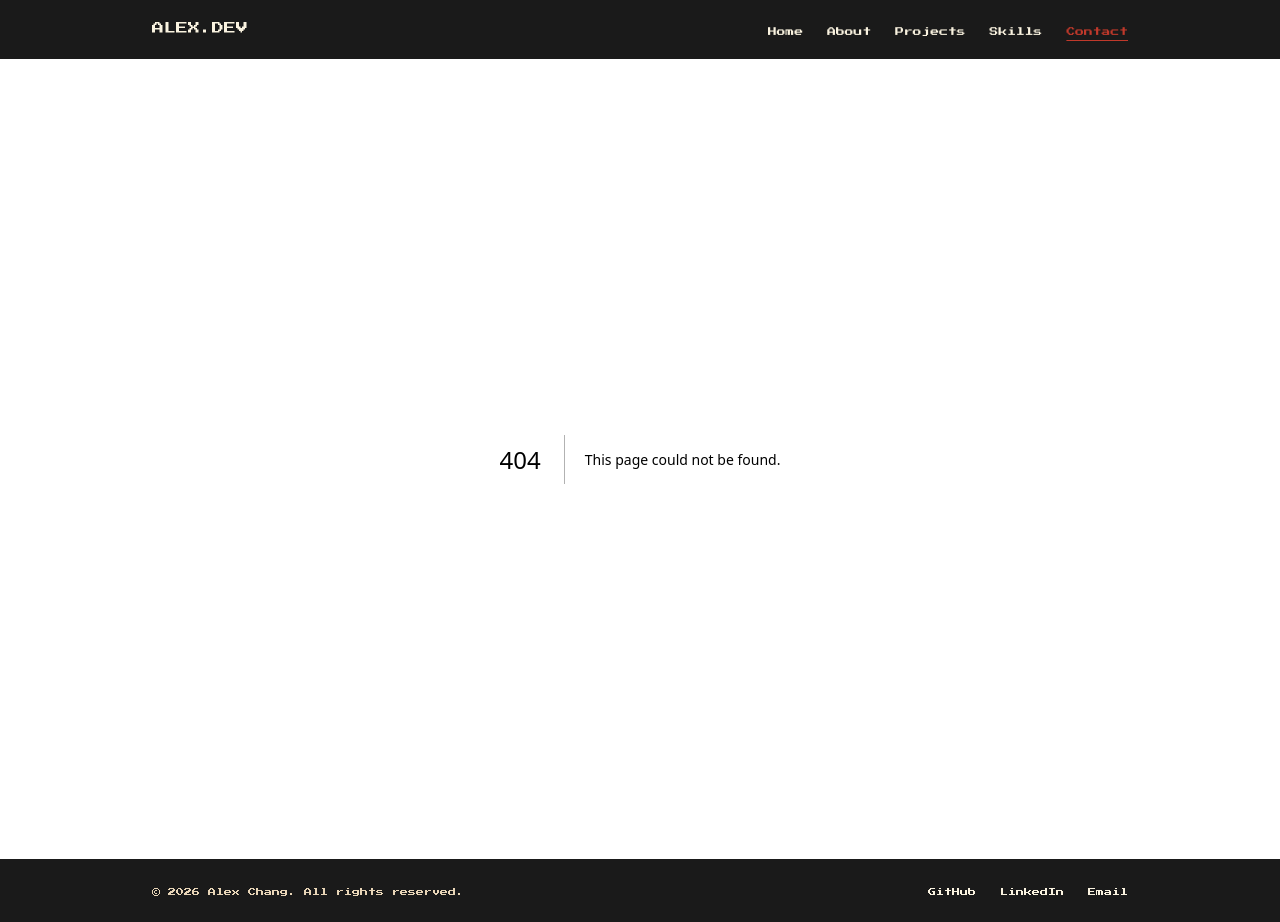
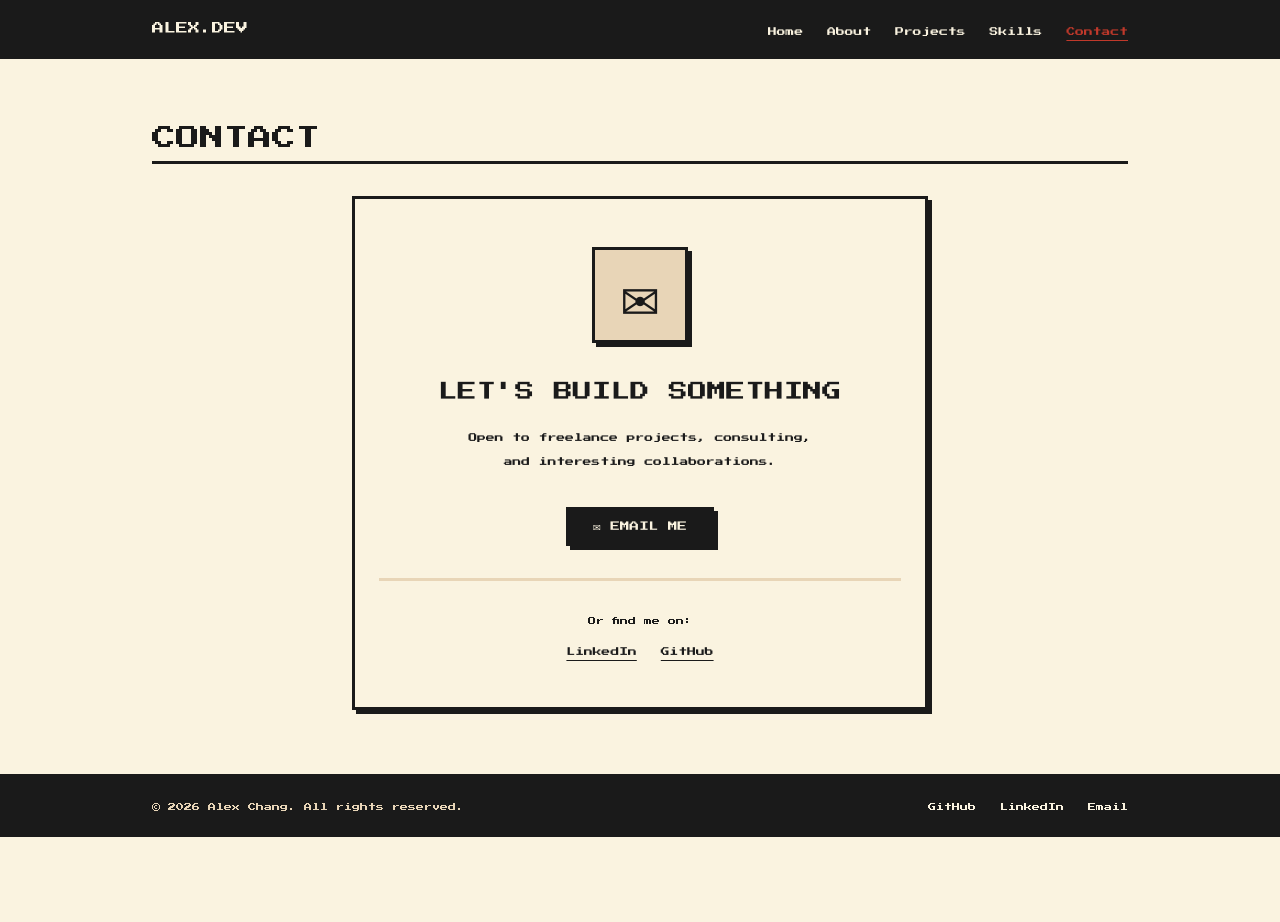
Before and after one commit to jazzleg66/alex-portfolio, a Next.js app: page /contact in a window 1280 px wide. Before the commit this address had no page. After the commit the page ends 837 px from the top, so only its background shows below. Built offline with nearby package versions, Linux system fonts and the light colour scheme.

Commit message:
feat: phase 7 & 8 — Skills and Contact pages

```diff
--- /dev/null
+++ b/app/contact/page.tsx
@@ -0,0 +1,10 @@
+import ContactSection from "@/components/sections/ContactSection";
+
+export const metadata = {
+  title: "Alex Chang | Contact",
+  description: "Get in touch with Alex Chang for freelance, consulting, or collaborations.",
+};
+
+export default function ContactPage() {
+  return <ContactSection />;
+}
--- /dev/null
+++ b/app/skills/page.tsx
@@ -0,0 +1,10 @@
+import SkillsSection from "@/components/sections/SkillsSection";
+
+export const metadata = {
+  title: "Alex Chang | Skills",
+  description: "Tech stack and skills of Alex Chang — AI tools, frontend, backend, and business.",
+};
+
+export default function SkillsPage() {
+  return <SkillsSection />;
+}
--- /dev/null
+++ b/components/sections/ContactSection.tsx
@@ -0,0 +1,83 @@
+import { PixelButton, PixelCard, SectionTitle } from "@/components/ui";
+
+export default function ContactSection() {
+  return (
+    <section className="max-w-5xl mx-auto px-6 py-16">
+      <SectionTitle>CONTACT</SectionTitle>
+
+      <div className="flex justify-center">
+        <PixelCard className="w-full max-w-xl flex flex-col items-center gap-8 py-12 text-center">
+
+          {/* Envelope icon */}
+          <div
+            className="text-[3rem] border-[3px] border-[var(--black)] bg-[var(--tan)] w-24 h-24 flex items-center justify-center"
+            style={{ boxShadow: "4px 4px 0px var(--black)" }}
+          >
+            ✉
+          </div>
+
+          {/* Headline */}
+          <div className="flex flex-col gap-4">
+            <h2
+              className="text-[var(--black)]"
+              style={{ fontSize: "1.2rem", lineHeight: "1.8" }}
+            >
+              LET&apos;S BUILD SOMETHING
+            </h2>
+            <p
+              className="text-[var(--black)]"
+              style={{ fontSize: "0.55rem", lineHeight: "2.8" }}
+            >
+              Open to freelance projects, consulting,
+              <br />
+              and interesting collaborations.
+            </p>
+          </div>
+
+          {/* Email button */}
+          <PixelButton
+            href="mailto:s996639@gmail.com"
+            variant="black"
+            className="text-[0.65rem] px-6 py-3"
+          >
+            ✉ EMAIL ME
+          </PixelButton>
+
+          {/* Divider */}
+          <div className="w-full border-t-[3px] border-[var(--tan)]" />
+
+          {/* Secondary links */}
+          <div className="flex flex-col items-center gap-4">
+            <p
+              className="text-[var(--black)]"
+              style={{ fontSize: "0.5rem", lineHeight: "2" }}
+            >
+              Or find me on:
+            </p>
+            <div className="flex gap-6">
+              <a
+                href="https://www.linkedin.com/in/alexwcchang"
+                target="_blank"
+                rel="noopener noreferrer"
+                className="text-[var(--black)] hover:text-[var(--red)] transition-colors underline underline-offset-4"
+                style={{ fontSize: "0.55rem" }}
+              >
+                LinkedIn
+              </a>
+              <a
+                href="https://github.com/jazzleg66"
+                target="_blank"
+                rel="noopener noreferrer"
+                className="text-[var(--black)] hover:text-[var(--red)] transition-colors underline underline-offset-4"
+                style={{ fontSize: "0.55rem" }}
+              >
+                GitHub
+              </a>
+            </div>
+          </div>
+
+        </PixelCard>
+      </div>
+    </section>
+  );
+}
--- /dev/null
+++ b/components/sections/SkillsSection.tsx
@@ -0,0 +1,72 @@
+import { SectionTitle, PixelBadge } from "@/components/ui";
+
+const skillCategories = [
+  {
+    icon: "🤖",
+    label: "AI & LLM TOOLS",
+    skills: ["Claude Code", "Claude API", "GPT-4", "Cursor"],
+  },
+  {
+    icon: "💻",
+    label: "FRONTEND",
+    skills: ["Next.js", "React", "Nuxt 3", "Vue 3", "Tailwind CSS", "TypeScript"],
+  },
+  {
+    icon: "🔧",
+    label: "BACKEND",
+    skills: ["Flask", "Python", "Node.js"],
+  },
+  {
+    icon: "🗄",
+    label: "DATABASE",
+    skills: ["Supabase", "SQLite"],
+  },
+  {
+    icon: "🛠",
+    label: "DEV TOOLS",
+    skills: ["Git", "GitHub", "Vercel"],
+  },
+  {
+    icon: "📊",
+    label: "BUSINESS",
+    skills: ["MBA", "Financial Modeling", "Real Estate Analysis"],
+  },
+];
+
+export default function SkillsSection() {
+  return (
+    <section className="max-w-5xl mx-auto px-6 py-16">
+      <SectionTitle>SKILLS</SectionTitle>
+
+      <p
+        className="text-[var(--black)] mb-12"
+        style={{ fontSize: "0.6rem", lineHeight: "2.5" }}
+      >
+        Here&apos;s my current tech stack — built through building.
+      </p>
+
+      <div className="flex flex-col gap-10">
+        {skillCategories.map(({ icon, label, skills }) => (
+          <div key={label}>
+            {/* Category header */}
+            <h3
+              className="text-[var(--black)] mb-4 pb-2 border-b-[3px] border-[var(--black)] inline-block"
+              style={{ fontSize: "0.65rem" }}
+            >
+              {icon} {label}
+            </h3>
+
+            {/* Badges */}
+            <div className="flex flex-wrap gap-3 mt-4">
+              {skills.map((skill) => (
+                <PixelBadge key={skill} variant="tan">
+                  {skill}
+                </PixelBadge>
+              ))}
+            </div>
+          </div>
+        ))}
+      </div>
+    </section>
+  );
+}
```
Also changed, not shown: 1 other file (tests, documents, lock files or other folders).
